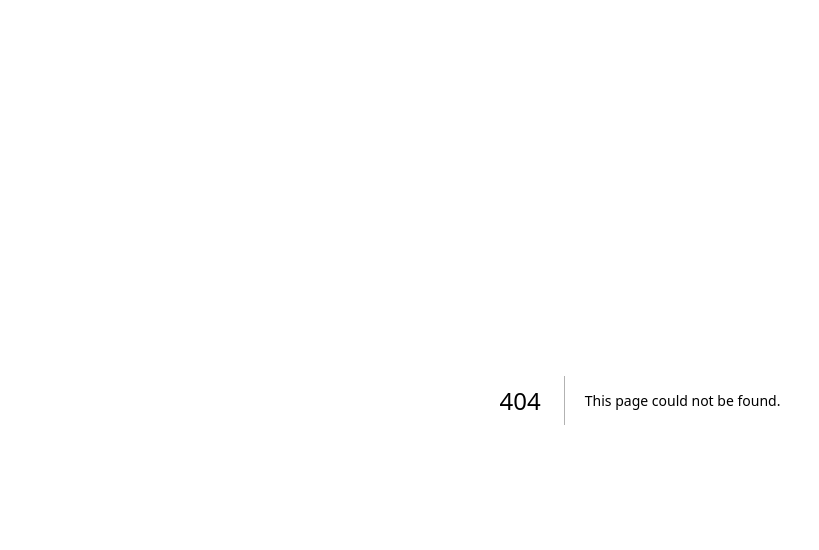
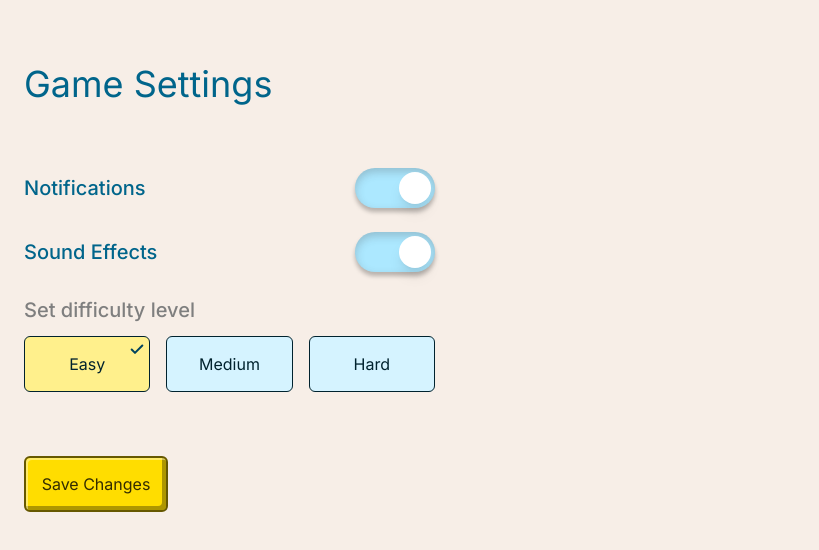
Before and after one commit to msgloriaedwin/STARLIGHT-TESTERS, a Next.js app: page /game-settings in a window 1280 px wide. Before the commit this address had no page. Shown: the top 550 px of the page, without its empty margins (0-819 px from the left). Built offline with nearby package versions, Linux system fonts and the light colour scheme.

Commit message:
feat:game settings

```diff
--- /dev/null
+++ b/app/(game-settings)/game-settings/Index.tsx
@@ -0,0 +1,104 @@
+"use client"
+
+import { useState } from 'react';
+import { ToggleControl } from '@/app/components/ToggleControl/ToggleControl';
+import RadioButton from '@/app/components/radio-button/radio-button';
+import CustomButton from '@/app/components/button/custombutton';
+import Modal from '@/app/components/modal/modal';
+
+const Index: React.FC = () => {
+    const [difficulty, setDifficulty] = useState<string>('easy');
+    const [notifications, setNotifications] = useState<boolean>(true);
+    const [soundEffects, setSoundEffects] = useState<boolean>(true);
+    const [isModalOpen, setIsModalOpen] = useState<boolean>(false);
+
+    const handleDifficultyChange = (value: string) => {
+        setDifficulty(value);
+    };
+
+    const handleFormSubmit = (event: React.FormEvent) => {
+        event.preventDefault();
+        console.log('Form Submitted:', {
+            difficulty,
+            notifications,
+            soundEffects,
+        });
+
+        setIsModalOpen(true)
+    };
+
+    return (
+        <div className="px-6 pt-16 bg-[#F7EEE7] h-screen">
+            <div className="max-w-[411px]">
+                <h1 className="text-4xl text-primary-700">Game Settings</h1>
+
+                <form onSubmit={handleFormSubmit} className="mt-16">
+                    <div className="flex items-center justify-between">
+                        <p className="text-xl font-medium text-primary-700">Notifications</p>
+                        <ToggleControl
+                            className="data-[state=checked]:bg-primary-200"
+                            thumbClassName="data-[state=checked]:bg-[#fff]"
+                            checked={notifications}
+                            onCheckedChange={(checked) => setNotifications(checked)}
+                        />
+                    </div>
+
+                    <div className="flex items-center justify-between my-6">
+                        <p className="text-xl font-medium text-primary-700">Sound Effects</p>
+                        <ToggleControl
+                            className="data-[state=checked]:bg-primary-200"
+                            thumbClassName="data-[state=checked]:bg-[#fff]"
+                            checked={soundEffects}
+                            onCheckedChange={(checked) => setSoundEffects(checked)}
+                        />
+                    </div>
+
+                    <div className="">
+                        <p className="text-xl font-medium text-neutral-600">Set difficulty level</p>
+                        <div className="flex gap-4 mt-3">
+                            <RadioButton
+                                id="difficulty-easy"
+                                value="easy"
+                                selectedValue={difficulty}
+                                onSelect={handleDifficultyChange}
+                                label="Easy"
+                            />
+                            <RadioButton
+                                id="difficulty-medium"
+                                value="medium"
+                                selectedValue={difficulty}
+                                onSelect={handleDifficultyChange}
+                                label="Medium"
+                            />
+                            <RadioButton
+                                id="difficulty-hard"
+                                value="hard"
+                                selectedValue={difficulty}
+                                onSelect={handleDifficultyChange}
+                                label="Hard"
+                            />
+                        </div>
+                    </div>
+
+                    <CustomButton
+                        type="submit"
+                        variant="default"
+                        size="lg"
+                        className="w-36 h-14 mt-16 text-base font-normal text-primary-B900"
+                        isLoading={false}
+                        ariaLabel="Save changes"
+                    >
+                        Save Changes
+                    </CustomButton>
+                </form>
+            </div>
+
+            <Modal
+                isOpen={isModalOpen}
+                onClose={() => setIsModalOpen(false)}
+            />
+        </div>
+    );
+};
+
+export default Index;
--- /dev/null
+++ b/app/(game-settings)/game-settings/page.tsx
@@ -0,0 +1,7 @@
+import Index from "./Index";
+
+export default function page() {
+  return (
+    <Index/>
+  )
+}
--- /dev/null
+++ b/app/components/modal/modal.tsx
@@ -0,0 +1,49 @@
+import { FC } from "react";
+import {
+  Dialog,
+  DialogContent,
+  DialogOverlay,
+} from "../../../components/ui/dialog";
+import Image from "next/image";
+import RBButton from "../button/custombutton";
+
+interface ModalProps {
+  isOpen: boolean;
+  onClose: () => void;
+}
+
+const Modal: FC<ModalProps> = ({
+  isOpen,
+  onClose,
+}) => {
+  return (
+    <Dialog open={isOpen} onOpenChange={(open: boolean) => !open && onClose()}>
+      <DialogOverlay className="fixed inset-0 bg-black bg-opacity-50" />
+      <DialogContent>
+        <div className="bg-[#F7EEE7]">
+          <div className="bg-primary-100 p-1 text-center">
+            <div className="flex justify-center">
+              <Image
+                src={"/assets/images/modalgm.png"}
+                alt="game over"
+                width={43}
+                height={39}
+              />{" "}
+              <h2 className="text-lg font-bold mt-5">CHANGES SAVED</h2>
+            </div>
+          </div>
+
+          <RBButton
+            className="mx-auto my-4"
+            variant="primary"
+            onClick={onClose}
+          >
+            Back
+          </RBButton>
+        </div>
+      </DialogContent>
+    </Dialog>
+  );
+};
+
+export default Modal;
--- /dev/null
+++ b/app/components/radio-button/radio-button.tsx
@@ -0,0 +1,45 @@
+import React from 'react';
+import Image from 'next/image';
+
+interface RadioButtonProps {
+  id: string;
+  value: string;
+  selectedValue: string;
+  onSelect: (value: string) => void;
+  label: string;
+}
+
+const RadioButton: React.FC<RadioButtonProps> = ({
+  value,
+  selectedValue,
+  onSelect,
+  label,
+}) => {
+  const isSelected = selectedValue === value;
+
+  return (
+    <button
+      type="button"
+      className={`flex items-center justify-center w-[129px] h-[56px] cursor-pointer rounded-md relative hover:bg-primary-yellow-300 ${
+        isSelected
+          ? 'bg-primary-yellow-300 border border-primary-900'
+          : 'bg-primary-100 border border-primary-900'
+      }`}
+      onClick={() => onSelect(value)}
+    >
+      <span className='text-primary-900'>{label}</span>
+      {isSelected && (
+        <div className="absolute top-1 right-1">
+          <Image
+            src="/assets/icons/Check.svg"
+            alt="Selected"
+            width={16}
+            height={16}
+          />
+        </div>
+      )}
+    </button>
+  );
+};
+
+export default RadioButton;
```
